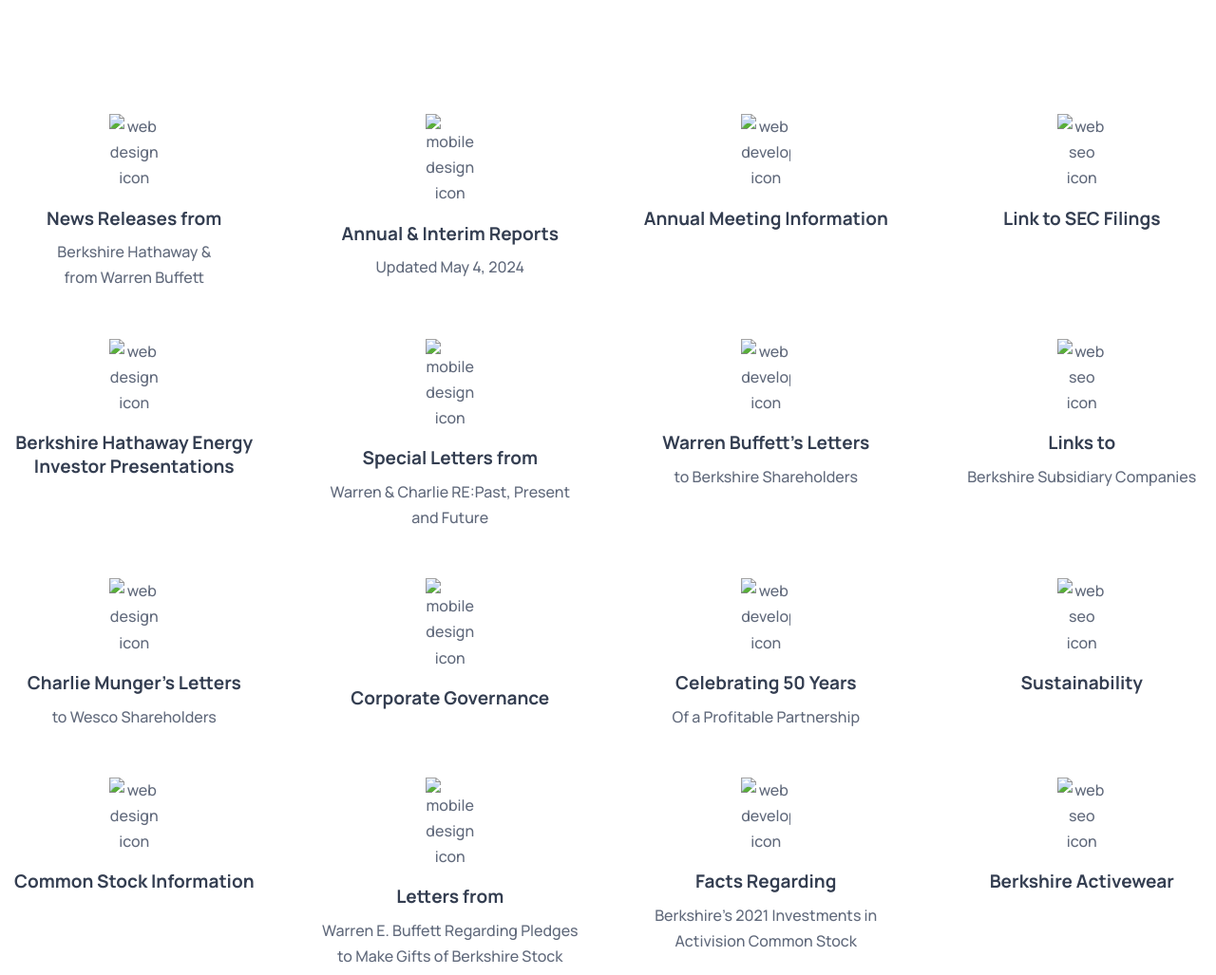
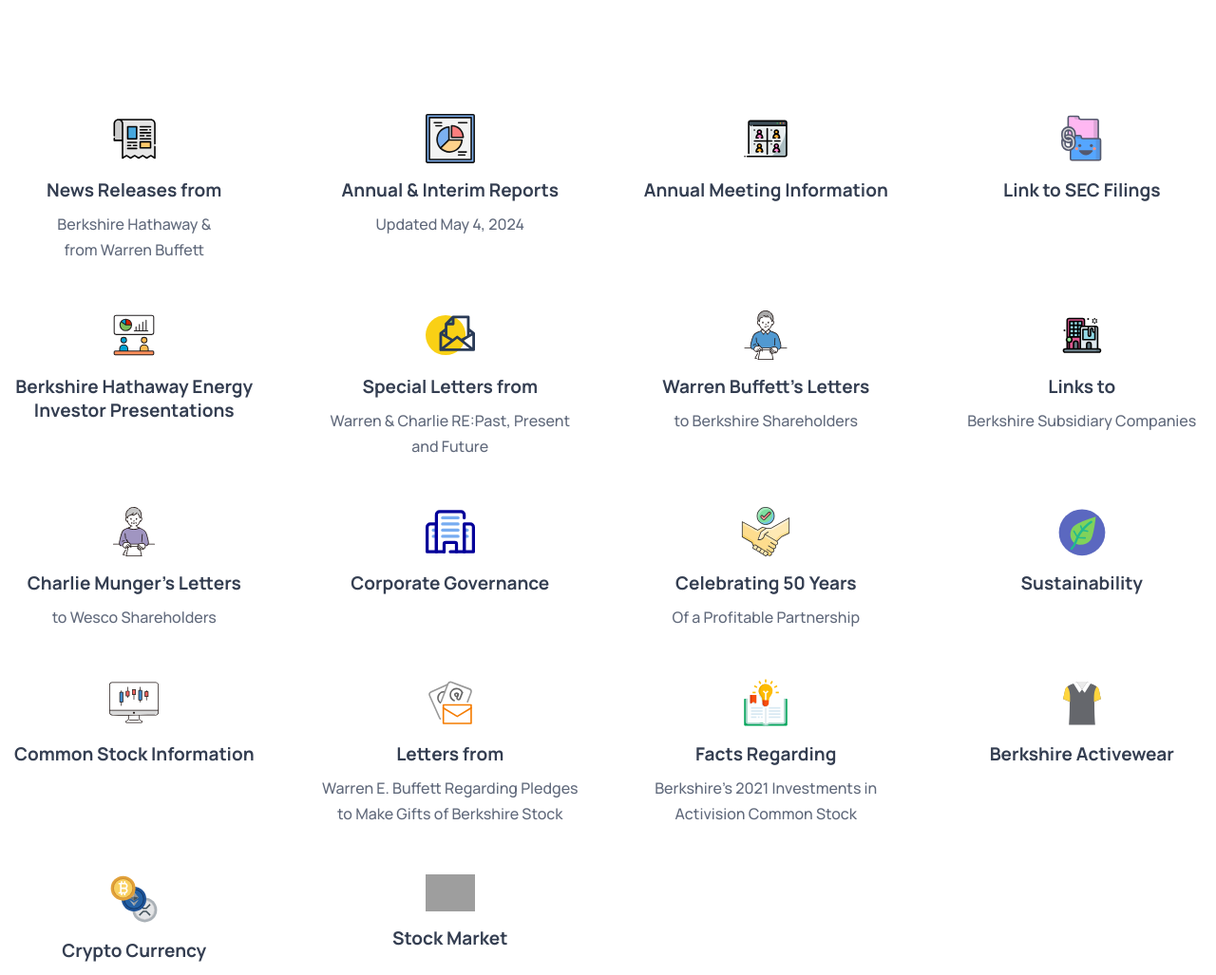
Before and after one commit to Chandramouli001/Front-End-Battle-IITBBS-ROUND-2, a plain HTML site: page index.html in a window 1280 px wide. Shown: the part 620-1647 px from the top of the page at 95% size. Drawn offline with Linux system fonts and the light colour scheme; files that its build step writes are made by us from their sources; grey boxes are pictures that could not be loaded; a script that the page names is missing; files whose address does not match are found by name.

Commit message:
Update index.html

```diff
--- a/index.html
+++ b/index.html
@@ -23,7 +23,7 @@
   <!--
     - custom css link
   -->
-  <link rel="stylesheet" href="./assets/css/style.css">
+  <link rel="stylesheet" href="./css/style.css">
 
 
 </head>
@@ -34,14 +34,14 @@
     <div class="container">
 
       <a href="#" class="logo">
-        <img src="./assets/images/logo1.png" height="50px" width="30%" class="logo1">
+        <img src="./images/logo1.png" height="50px" width="30%" class="logo1">
       </a>
 
       <nav class="navbar" data-navbar>
 
         <div class="navbar-top">
           <a href="#" class="logo">
-            <img src="./assets/images/berkshire-hathaway-symbol-removebg-preview.png" height="50px" width="200px">
+            <img src="./images/berkshire-hathaway-symbol-removebg-preview.png" height="50px" width="200px">
           </a>
 
           <button class="nav-close-btn" aria-label="close menu" data-nav-toggler>
@@ -115,7 +115,7 @@
             <div class="about-card">
 
               <a href="./news.html"><div class="card-icon">
-                <img src="./assets/images/icon-1.svg" width="52" height="52" loading="lazy" alt="web design icon">
+                <img src="./images/icon-1.svg" width="52" height="52" loading="lazy" alt="web design icon">
               </div>
 
               <h3 class="h4 card-title">News Releases from</h3>
@@ -131,7 +131,7 @@
             <a href="./reports.html"><div class="about-card">
 
               <div class="card-icon">
-                <img src="./assets/images/icon-2.svg" width="52" height="52" loading="lazy" alt="mobile design icon">
+                <img src="./images/icon-2.svg" width="52" height="52" loading="lazy" alt="mobile design icon">
               </div>
 
               <h3 class="h4 card-title">Annual & Interim Reports</h3>
@@ -147,7 +147,7 @@
              <a href="./sharehold.html"><div class="about-card">
 
               <div class="card-icon">
-                <img src="./assets/images/icon-3.svg" width="52" height="52" loading="lazy" alt="web development icon">
+                <img src="./images/icon-3.svg" width="52" height="52" loading="lazy" alt="web development icon">
               </div>
 
               <h3 class="h4 card-title">Annual Meeting Information</h3>
@@ -163,7 +163,7 @@
             <div class="about-card">
 
               <a href="https://www.sec.gov/cgi-bin/browse-edgar?company=berkshire+hathaway&match=&CIK=&filenum=&State=&Country=&SIC=&owner=exclude&Find=Find+Companies&action=getcompany"><div class="card-icon">
-                <img src="./assets/images/icon-4.svg" width="52" height="52" loading="lazy" alt="web seo icon">
+                <img src="./images/icon-4.svg" width="52" height="52" loading="lazy" alt="web seo icon">
               </div>
 
               <h3 class="h4 card-title">Link to SEC Filings</h3>
@@ -178,7 +178,7 @@
             <a href="./bhenergypresentations.html"><div class="about-card">
 
               <div class="card-icon">
-                <img src="./assets/images/icon-5.svg" width="52" height="52" loading="lazy" alt="web design icon">
+                <img src="./images/icon-5.svg" width="52" height="52" loading="lazy" alt="web design icon">
               </div>
 
               <h3 class="h4 card-title">Berkshire Hathaway Energy Investor Presentations</h3>
@@ -194,7 +194,7 @@
             <a href="./WEBCTMLtr.html"> <div class="about-card">
 
               <div class="card-icon">
-                <img src="./assets/images/icon-6.svg" width="52" height="52" loading="lazy" alt="mobile design icon">
+                <img src="./images/icon-6.svg" width="52" height="52" loading="lazy" alt="mobile design icon">
               </div>
 
               <h3 class="h4 card-title">Special Letters from</h3>
@@ -211,7 +211,7 @@
            <a href="./letters.html"> <div class="about-card">
 
               <div class="card-icon">
-                <img src="./assets/images/icon-7.svg" width="52" height="52" loading="lazy" alt="web development icon">
+                <img src="./images/icon-7.svg" width="52" height="52" loading="lazy" alt="web development icon">
               </div>
 
               <h3 class="h4 card-title">Warren Buffett's Letters</h3>
@@ -227,7 +227,7 @@
             <div class="about-card">
 
               <a href="./sublinks.html"><div class="card-icon">
-                <img src="./assets/images/icon-8.svg" width="52" height="52" loading="lazy" alt="web seo icon">
+                <img src="./images/icon-8.svg" width="52" height="52" loading="lazy" alt="web seo icon">
               </div>
 
               <h3 class="h4 card-title">Links to</h3>
@@ -242,7 +242,7 @@
                       <div class="about-card">
 
                         <a href="./WescoHome.html"><div class="card-icon">
-                          <img src="./assets/images/icon-9.svg" width="52" height="52" loading="lazy" alt="web design icon">
+                          <img src="./images/icon-9.svg" width="52" height="52" loading="lazy" alt="web design icon">
                         </div>
 
                         <h3 class="h4 card-title">Charlie Munger's Letters</h3>
@@ -258,7 +258,7 @@
                       <div class="about-card">
 
                         <a href="./govern.html"><div class="card-icon">
-                          <img src="./assets/images/icon-10.svg" width="52" height="52" loading="lazy" alt="mobile design icon">
+                          <img src="./images/icon-10.svg" width="52" height="52" loading="lazy" alt="mobile design icon">
                         </div>
 
                         <h3 class="h4 card-title">Corporate Governance</h3>
@@ -274,7 +274,7 @@
                       <div class="about-card">
 
                         <a href="https://www.ebay.com/itm/185860708853"><div class="card-icon">
-                          <img src="./assets/images/icon-11.svg" width="52" height="52" loading="lazy" alt="web development icon">
+                          <img src="./images/icon-11.svg" width="52" height="52" loading="lazy" alt="web development icon">
                         </div>
 
                         <h3 class="h4 card-title">Celebrating 50 Years </h3>
@@ -290,7 +290,7 @@
                       <div class="about-card">
 
                         <a href="./sustainabilityintro.html"><div class="card-icon">
-                          <img src="./assets/images/icon-12.svg" width="52" height="52" loading="lazy" alt="web seo icon">
+                          <img src="./images/icon-12.svg" width="52" height="52" loading="lazy" alt="web seo icon">
                         </div>
 
                         <h3 class="h4 card-title">Sustainability</h3>
@@ -306,7 +306,7 @@
             <div class="about-card">
 
               <a href="./brkshareholderinfo.html"><div class="card-icon">
-                <img src="./assets/images/icon-13.svg" width="52" height="52" loading="lazy" alt="web design icon">
+                <img src="./images/icon-13.svg" width="52" height="52" loading="lazy" alt="web design icon">
               </div>
 
               <h3 class="h4 card-title">Common Stock Information</h3>
@@ -322,7 +322,7 @@
             <div class="about-card">
 
               <a href="./webdonat.html"> <div class="card-icon">
-                <img src="./assets/images/icon-14.svg" width="52" height="52" loading="lazy" alt="mobile design icon">
+                <img src="./images/icon-14.svg" width="52" height="52" loading="lazy" alt="mobile design icon">
               </div>
 
               <h3 class="h4 card-title">Letters from
@@ -339,7 +339,7 @@
             <div class="about-card">
 
               <a href="https://www.berkshirehathaway.com/activisionltr.pdf"><div class="card-icon">
-                <img src="./assets/images/icon-15.svg" width="52" height="52" loading="lazy" alt="web development icon">
+                <img src="./images/icon-15.svg" width="52" height="52" loading="lazy" alt="web development icon">
               </div>
 
               <h3 class="h4 card-title">Facts Regarding </h3>
@@ -355,7 +355,7 @@
             <a href="https://berkshirewear.com/"><div class="about-card">
 
               <div class="card-icon">
-                <img src="./assets/images/icon-16.svg" width="52" height="52" loading="lazy" alt="web seo icon">
+                <img src="./images/icon-16.svg" width="52" height="52" loading="lazy" alt="web seo icon">
               </div>
 
               <h3 class="h4 card-title">Berkshire Activewear</h3>
@@ -366,7 +366,7 @@
             <a href="./crypto.html"><div class="about-card">
 
               <div class="card-icon">
-                <img src="./assets/images/crypto.svg" width="52" height="52" loading="lazy" alt="web seo icon">
+                <img src="./images/crypto.svg" width="52" height="52" loading="lazy" alt="web seo icon">
               </div>
 
               <h3 class="h4 card-title">Crypto Currency</h3>
@@ -389,6 +389,9 @@
 
         </div>
       </section>
+
+
+
 
 
 
```
